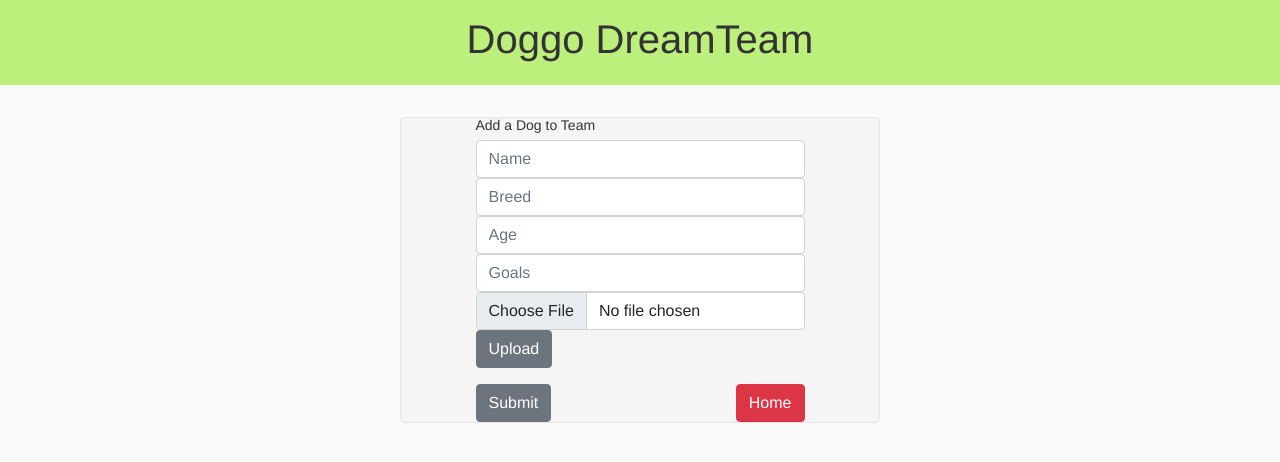
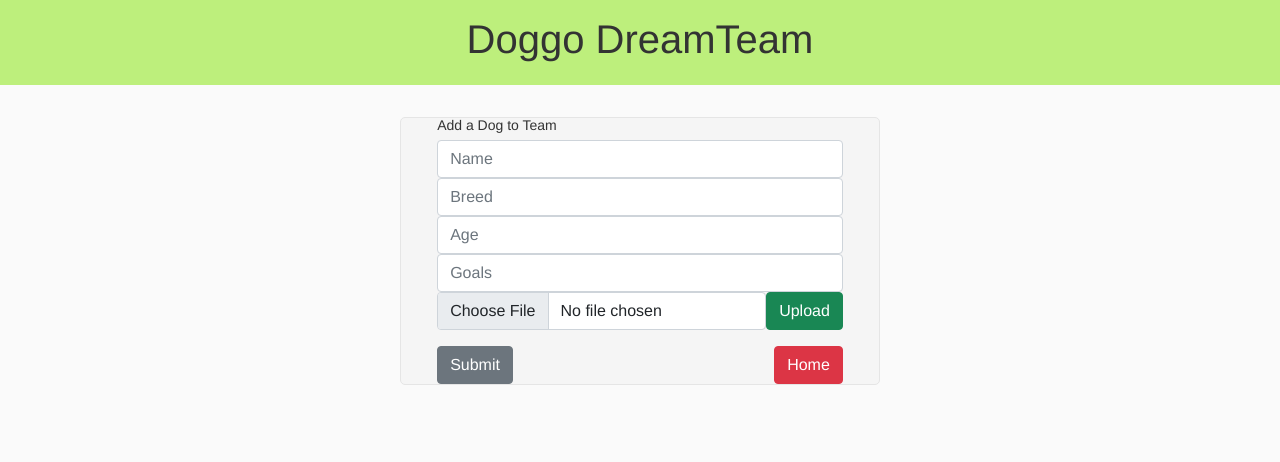
Before and after one commit to Netsujr/dog_soccer_team, a React (Create React App) app: page /add in a window 1280 px wide. Shown: the top 462 px of the page. Built offline with nearby package versions, Linux system fonts and the light colour scheme.

Commit message:
added image component

```diff
--- a/src/components/AddDog.js
+++ b/src/components/AddDog.js
@@ -54,9 +54,9 @@ const AddDog = () => {
     formData.append('upload_preset', 'doggyupload');
 
     axios.post('https://api.cloudinary.com/v1_1/netsujr/image/upload', formData)
-    .then(res => {
-      setImage(res.data.secure_url);
-    });
+      .then(res => {
+        setImage(res.data.secure_url);
+      });
   };
 
 
@@ -69,8 +69,10 @@ const AddDog = () => {
           <Input type="text" value={breed} onChange={onBreedChange} placeholder="Breed" />
           <Input type='number' value={age} onChange={onAgeChange} placeholder="Age" />
           <Input type="number" value={goals} onChange={onGoalsChange} placeholder="Goals" />
-          <Input type='file' onChange={(event) => setImage(event.target.files[0])} />
-          <Button onClick={uploadImage}>Upload</Button>
+          <ImageContainer>
+            <Input type='file' onChange={(event) => setImage(event.target.files[0])} />
+            <Button className='btn btn-success' onClick={uploadImage}>Upload</Button>
+          </ImageContainer>
         </FormGroup>
         <ButtonsContainer>
           <Button>Submit</Button>
@@ -101,3 +103,9 @@ const ButtonsContainer = styled.div`
   align-items: center;
   width: 100%;
   `;
+
+const ImageContainer = styled.div`
+  display: flex;
+  justify-content: center;
+  align-items: center;
+  `
```
